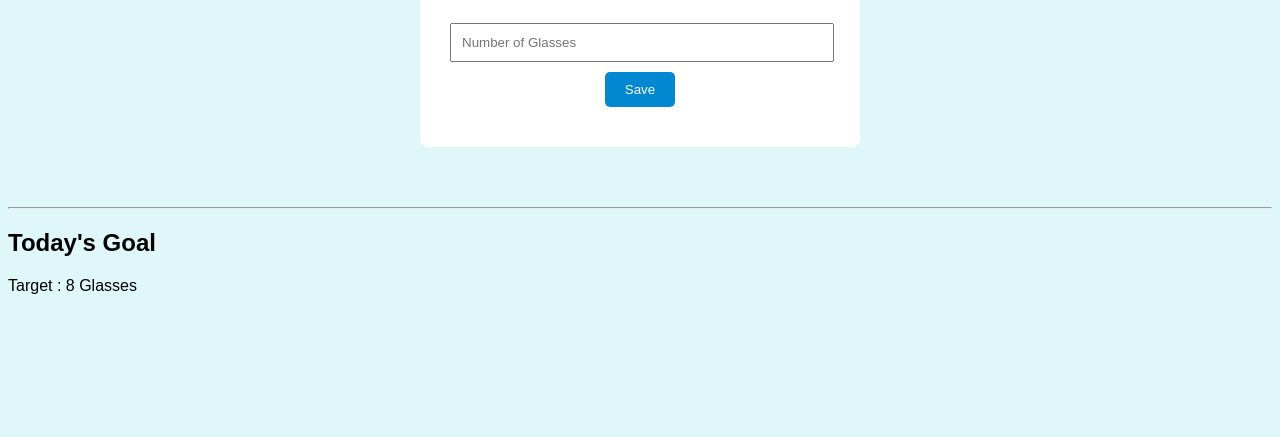
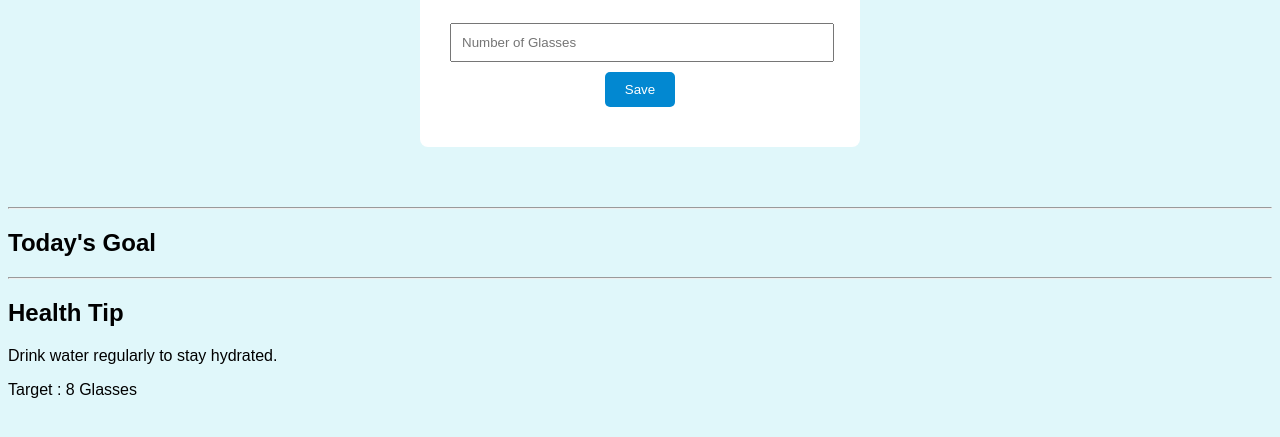
Before and after one commit to kusumasri1011-ctrl/taskflow, a plain HTML site: page index.html in a window 1280 px wide. Shown: the part 181-618 px from the top of the page. Drawn offline with Linux system fonts and the light colour scheme.

Commit message:
feat: add health tip

```diff
--- a/index.html
+++ b/index.html
@@ -31,6 +31,11 @@
 	<hr>
 
 	<h2>Today's Goal</h2>
+	<hr>
+
+	<h2>Health Tip</h2>
+
+	<p>Drink water regularly to stay hydrated.</p>
 
 	<p>Target : 8 Glasses</p>
 
```
